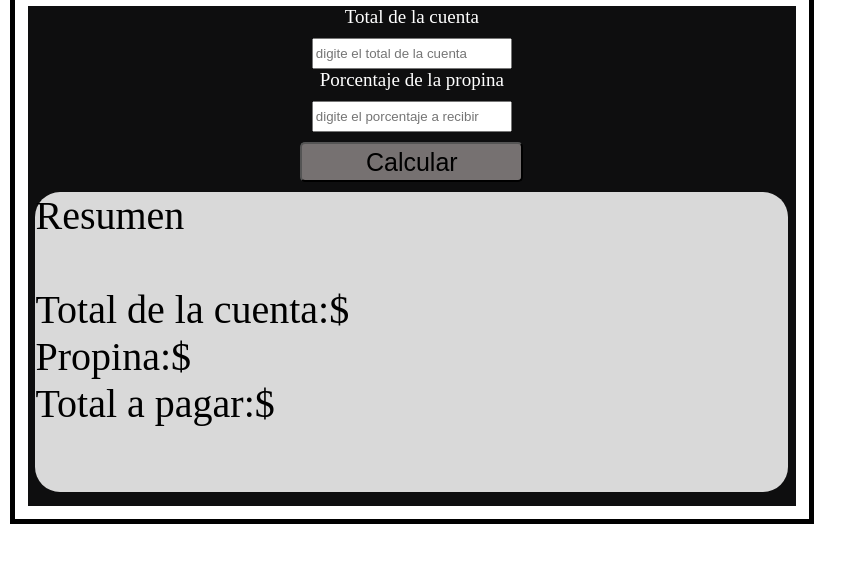
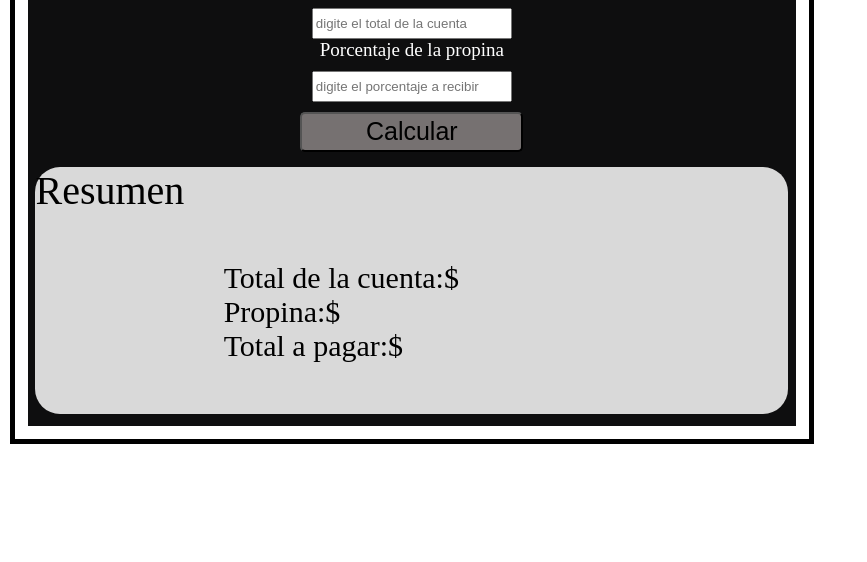
Before and after one commit to rifumo/modulo3, a plain HTML site: page index.html in a window 1280 px wide. Shown: the part 152-714 px from the top of the page, without its empty margins (0-867 px from the left). Drawn offline with Linux system fonts and the light colour scheme.

Commit message:
Update main.css

```diff
--- a/styles/main.css
+++ b/styles/main.css
@@ -15,6 +15,7 @@ padding: 1%;
     height: 70px;
     font-size:45px;
     width: 100%;
+    margin-top: 0;
 }
 
 .formulario{
@@ -23,7 +24,7 @@ background-color: rgb(14, 14, 15);
 text-align: center;
 color: white;
 font-size:19px;
-height: 500px;
+height: 450px;
 width: 100%;
 }
 
@@ -48,7 +49,14 @@ width: 100%;
    width: 98%;
    border-radius: 25px;
   margin-left: 1%;
-  height: 60%;
-  margin-top: 10px;
-  text-align: left;
+  height: 55%;
+  margin-top: 15px;
+  text-align:left;
 }
+
+.resultado2{
+    width: 50%;
+    font-size:30px;
+    text-align: left;
+    margin-left:25%;
+}
```
